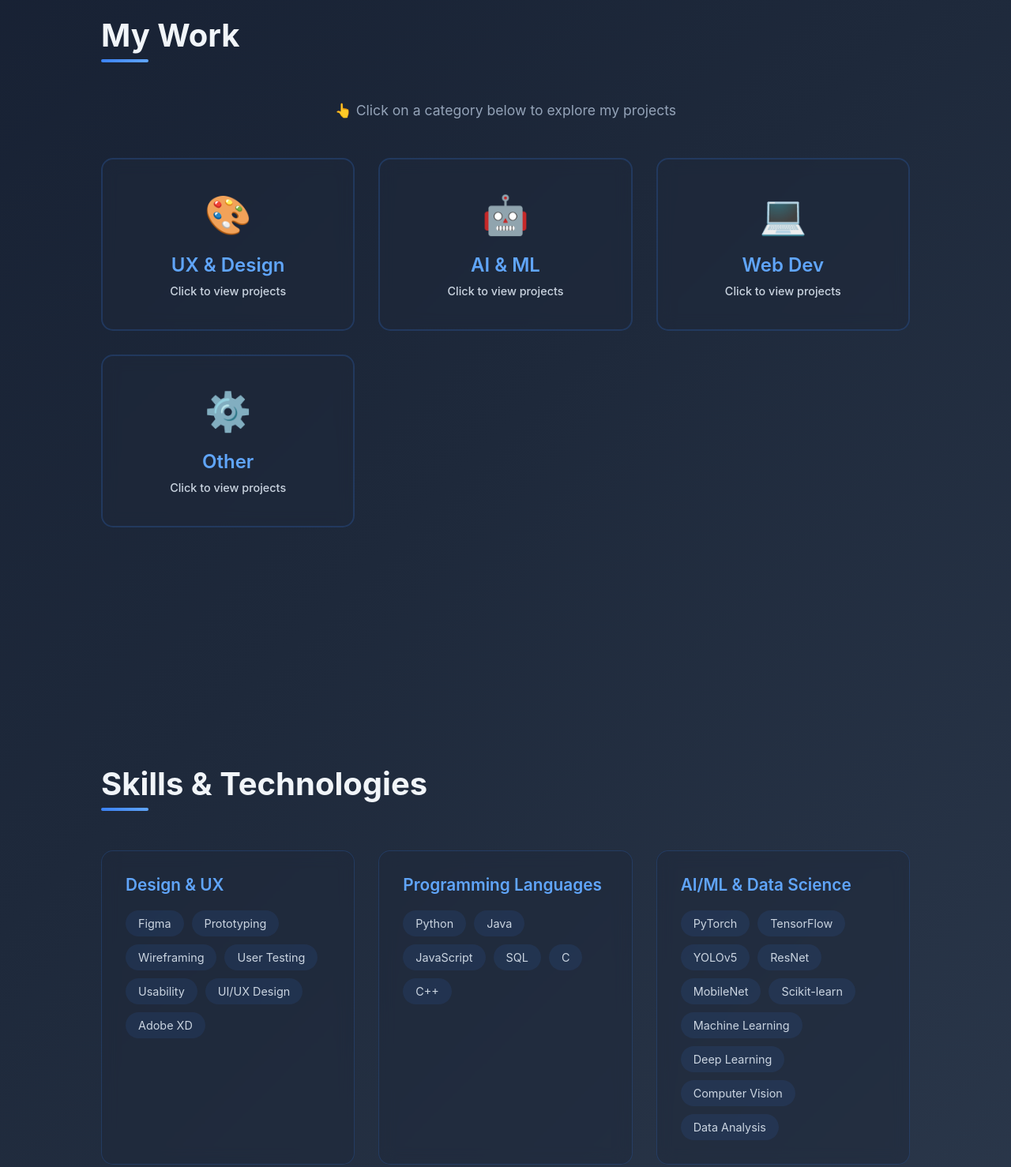
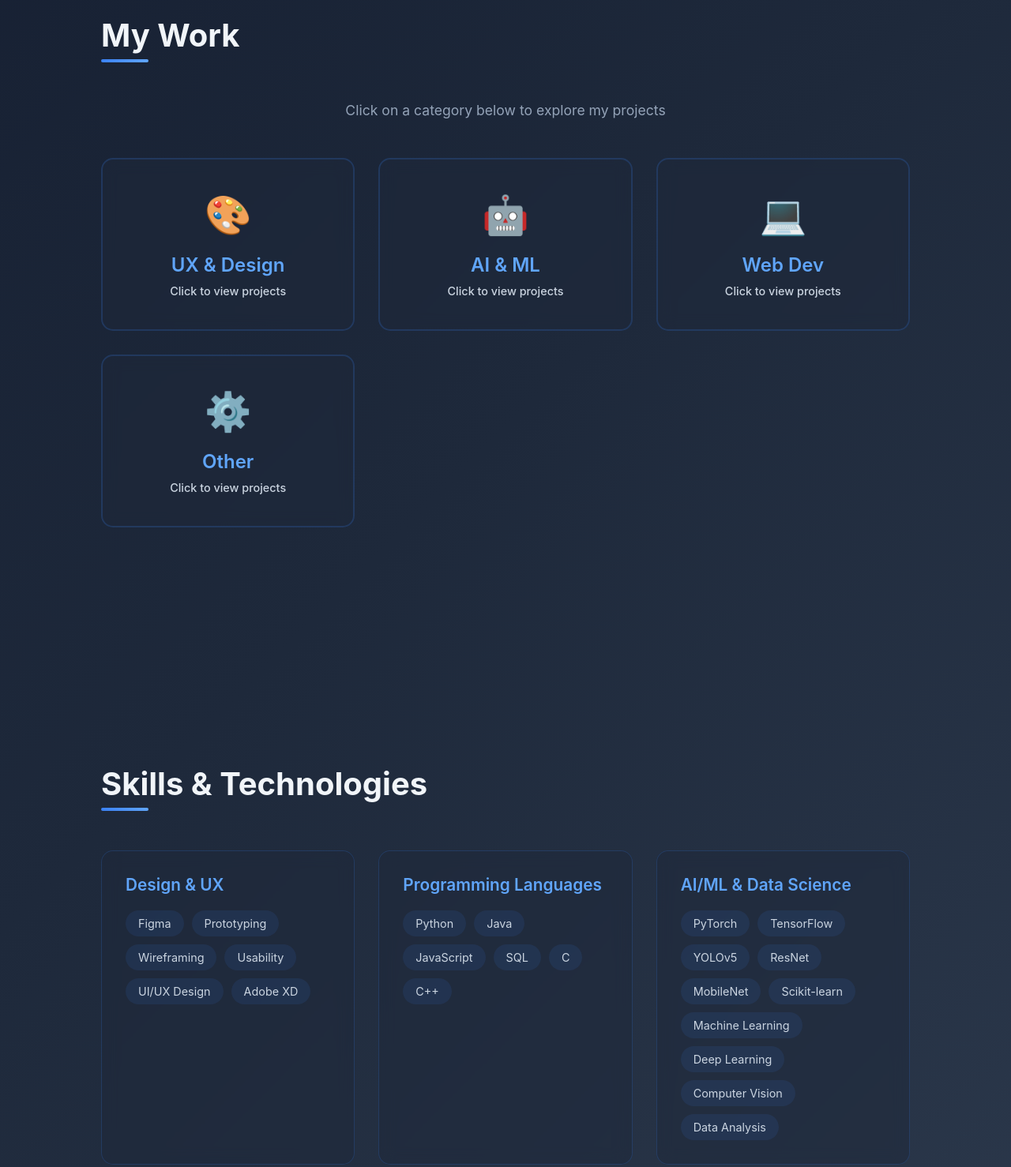
Before and after one commit to tejasrianantapalli/Tejasri_anantapalli_portfolio, a plain HTML site: page index.html in a window 1280 px wide. Shown: the part 1700-3178 px from the top of the page at 79% size. Drawn offline with Linux system fonts and the light colour scheme.

Commit message:
Update index.html

```diff
--- a/index.html
+++ b/index.html
@@ -720,7 +720,7 @@
         <section id="projects">
             <h2>My Work</h2>
             <p style="text-align: center; font-size: 1.1rem; color: #94a3b8; margin-bottom: 50px; max-width: 700px; margin-left: auto; margin-right: auto;">
-                👆 Click on a category below to explore my projects
+                 Click on a category below to explore my projects
             </p>
 
             <!-- Category Selection Boxes -->
@@ -882,7 +882,6 @@
                         <span class="skill-item">Figma</span>
                         <span class="skill-item">Prototyping</span>
                         <span class="skill-item">Wireframing</span>
-                        <span class="skill-item">User Testing</span>
                         <span class="skill-item">Usability</span>
                         <span class="skill-item">UI/UX Design</span>
                         <span class="skill-item">Adobe XD</span>
@@ -937,7 +936,6 @@
                         <span class="skill-item">Unity</span>
                         <span class="skill-item">AR/VR</span>
                         <span class="skill-item">3D Modeling</span>
-                        <span class="skill-item">Game Design</span>
                     </div>
                 </div>
 
```
